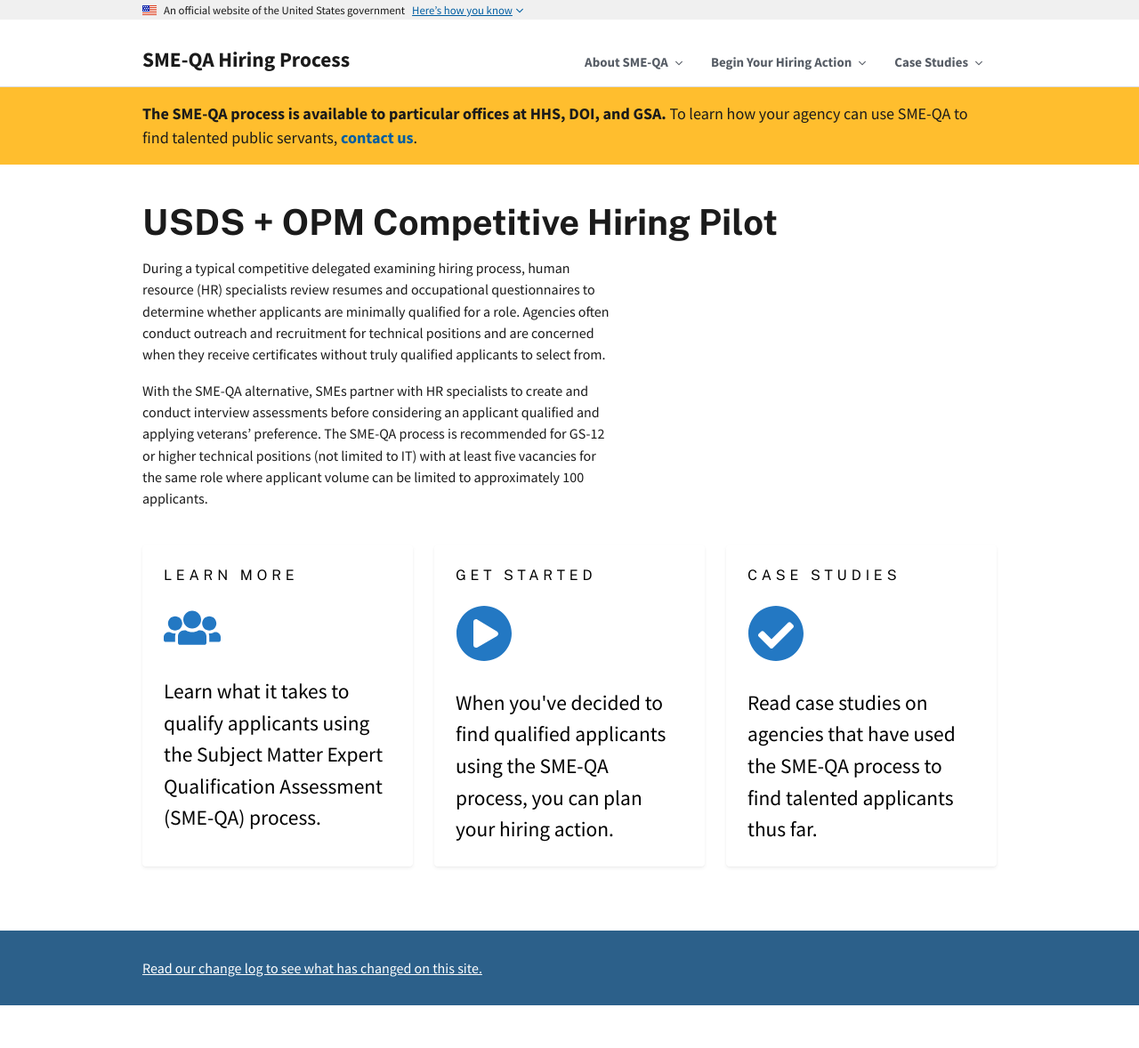
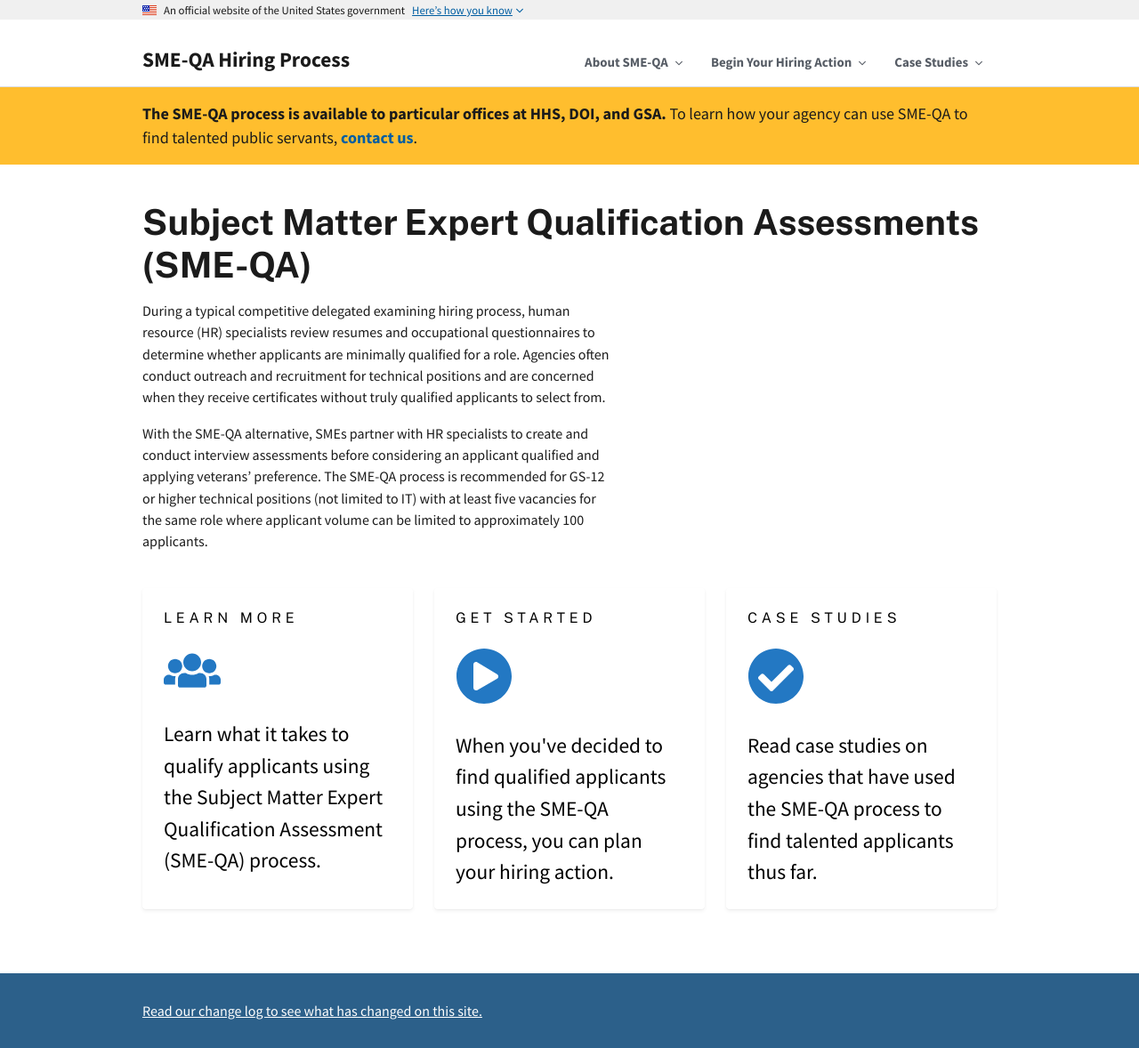
Before and after one commit to usds/SME-QA-Website, a Jekyll site: the page built from pages/home.html, in a window 1280 px wide. Shown: the whole page at 89% size. Built offline with Jekyll 4.4.1, drawn with Linux system fonts in a browser that asks for light colours; before the commit the page ends 1130 px from its top, so only the background shows below that.

Commit message:
Update front page title

```diff
--- a/pages/home.html
+++ b/pages/home.html
@@ -7,7 +7,7 @@
 
 {% include _banner-beta.html %}
 <div class="grid-container margin-y-5">
-  <h1 class="chp-hero__title">USDS + OPM Competitive Hiring Pilot</h1>
+  <h1 class="chp-hero__title">Subject Matter Expert Qualification Assessments (SME-QA)</h1>
   <p class="chp-hero__desc">
     {{ page.description }}
   </p>
```
